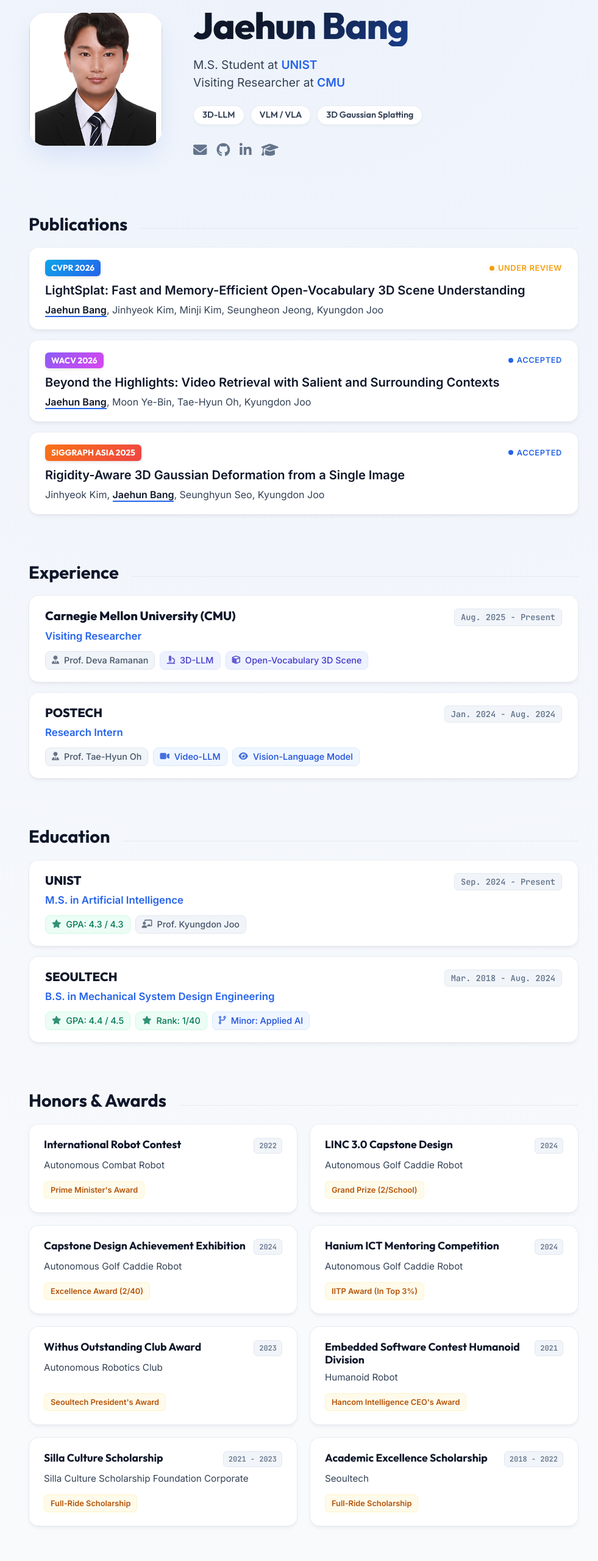
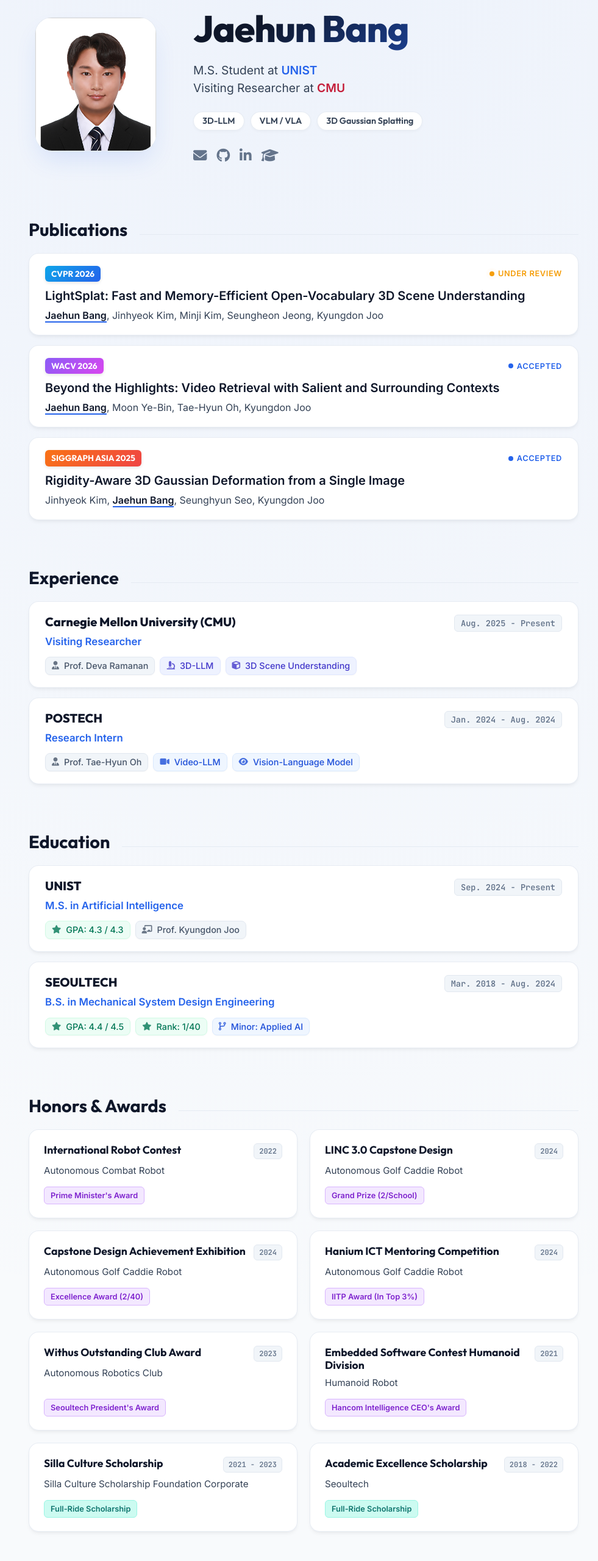
Before and after one commit to devappendCBangJ/devappendcbangj.github.io, a plain HTML site: page index.html in a window 1280 px wide. Shown: the part 120-2680 px from the top of the page at 61% size, without its empty margins (142-1123 px from the left). Drawn offline with Linux system fonts and the light colour scheme.

Commit message:
recolor badge, resize image

```diff
--- a/index.html
+++ b/index.html
@@ -28,12 +28,19 @@
             --primary: #2563eb;
             --primary-glow: rgba(37, 99, 235, 0.15);
 
-            /* Badge Colors */
+            /* Badge Colors (Standard) */
             --badge-gray-bg: #f1f5f9; --badge-gray-text: #475569; --badge-gray-border: #e2e8f0;
             --badge-blue-bg: #eff6ff; --badge-blue-text: #1d4ed8; --badge-blue-border: #dbeafe;
             --badge-indigo-bg: #eef2ff; --badge-indigo-text: #4338ca; --badge-indigo-border: #e0e7ff;
             --badge-emerald-bg: #ecfdf5; --badge-emerald-text: #047857; --badge-emerald-border: #d1fae5;
-            --badge-amber-bg: #fffbeb; --badge-amber-text: #b45309; --badge-amber-border: #fef3c7;
+
+            /* NEW Colors for specific sections */
+            /* Honors: Purple/Violet */
+            --badge-purple-bg: #f3e8ff; --badge-purple-text: #7e22ce; --badge-purple-border: #d8b4fe;
+            /* Scholarship: Teal */
+            --badge-teal-bg: #ccfbf1; --badge-teal-text: #0f766e; --badge-teal-border: #99f6e4;
+            /* Projects: Rose */
+            --badge-rose-bg: #ffe4e6; --badge-rose-text: #be123c; --badge-rose-border: #fecdd3;
 
             /* Gradients */
             --grad-cvpr: linear-gradient(135deg, #0ea5e9, #2563eb);
@@ -60,7 +67,11 @@
             --badge-blue-bg: #1e3a8a; --badge-blue-text: #bfdbfe; --badge-blue-border: #1d4ed8;
             --badge-indigo-bg: #312e81; --badge-indigo-text: #c7d2fe; --badge-indigo-border: #4338ca;
             --badge-emerald-bg: #064e3b; --badge-emerald-text: #6ee7b7; --badge-emerald-border: #059669;
-            --badge-amber-bg: #451a03; --badge-amber-text: #fcd34d; --badge-amber-border: #78350f;
+
+            /* Dark Mode New Colors */
+            --badge-purple-bg: #581c87; --badge-purple-text: #e9d5ff; --badge-purple-border: #6b21a8;
+            --badge-teal-bg: #115e59; --badge-teal-text: #99f6e4; --badge-teal-border: #134e4a;
+            --badge-rose-bg: #881337; --badge-rose-text: #fecdd3; --badge-rose-border: #9f1239;
         }
 
         * { margin: 0; padding: 0; box-sizing: border-box; transition: all 0.25s ease; }
@@ -97,10 +108,15 @@
             margin-bottom: 90px; animation: slideUp 0.8s ease-out forwards;
         }
 
-        .hero-left { position: relative; }
+        .hero-left { position: relative; display: flex; justify-content: center;}
         .hero-img {
-            width: 220px; height: 220px; border-radius: 28px;
-            object-fit: cover; border: 1px solid var(--glass-border);
+            /* Modified: Narrower width and top alignment */
+            width: 200px;
+            height: 220px;
+            border-radius: 28px;
+            object-fit: cover;
+            object-position: top center; /* Prevents top (head) cropping */
+            border: 1px solid var(--glass-border);
             box-shadow: 0 20px 40px -10px var(--primary-glow);
             background: var(--bg-body);
         }
@@ -108,13 +124,21 @@
         .hero-right { padding-top: 5px; }
         .hero-name {
             font-family: 'Outfit', sans-serif; font-size: 3.8rem; font-weight: 800;
-            line-height: 1.1; margin-bottom: 16px; letter-spacing: -0.02em;
+            /* Modified: Increased line-height and padding to prevent clipping of 'g' */
+            line-height: 1.25;
+            padding-bottom: 4px;
+            margin-bottom: 12px;
+            letter-spacing: -0.02em;
             background: linear-gradient(135deg, var(--text-main) 20%, var(--primary) 100%);
             -webkit-background-clip: text; -webkit-text-fill-color: transparent;
         }
 
         .hero-intro { font-size: 1.2rem; color: var(--text-sub); margin-bottom: 24px; }
         .hero-intro strong { color: var(--primary); font-weight: 700; }
+
+        /* New class for CMU Red */
+        .hero-intro .cmu-red { color: #C41E3A; }
+        [data-theme="dark"] .hero-intro .cmu-red { color: #ff4d6d; }
 
         .tag-container { display: flex; flex-wrap: wrap; gap: 10px; margin-bottom: 24px; }
         .tag-pill {
@@ -181,7 +205,7 @@
 
         .exp-org {
             font-family: 'Outfit', sans-serif;
-            font-size: 1.25rem; /* Matched to Pub Title */
+            font-size: 1.25rem;
             font-weight: 800;
             color: var(--text-main);
             line-height: 1.3;
@@ -248,22 +272,30 @@
         .mini-desc { font-size: 0.95rem; color: var(--text-sub); margin-bottom: 14px; flex-grow: 1; }
 
         /* Interactive Award/Project Badges */
-        .award-badge, .proj-badge {
+        .award-badge, .proj-badge, .scholar-badge {
             align-self: flex-start;
             font-size: 0.8rem; font-weight: 700;
             padding: 4px 10px; border-radius: 6px;
             cursor: default; transition: all 0.2s;
         }
 
+        /* Honors: Purple/Violet */
         .award-badge {
-            color: var(--badge-amber-text); background: var(--badge-amber-bg); border: 1px solid var(--badge-amber-border);
+            color: var(--badge-purple-text); background: var(--badge-purple-bg); border: 1px solid var(--badge-purple-border);
         }
-        .award-badge:hover { transform: translateY(-2px); box-shadow: 0 4px 6px rgba(180, 83, 9, 0.1); }
+        .award-badge:hover { transform: translateY(-2px); box-shadow: 0 4px 6px rgba(124, 58, 237, 0.15); }
 
+        /* Scholarship: Teal */
+        .scholar-badge {
+            color: var(--badge-teal-text); background: var(--badge-teal-bg); border: 1px solid var(--badge-teal-border);
+        }
+        .scholar-badge:hover { transform: translateY(-2px); box-shadow: 0 4px 6px rgba(13, 148, 136, 0.15); }
+
+        /* Projects: Rose/Red/Pink */
         .proj-badge {
-            color: var(--primary); background: var(--badge-blue-bg); border: 1px solid var(--badge-blue-border);
+            color: var(--badge-rose-text); background: var(--badge-rose-bg); border: 1px solid var(--badge-rose-border);
         }
-        .proj-badge:hover { transform: translateY(-2px); box-shadow: 0 4px 6px rgba(37, 99, 235, 0.1); }
+        .proj-badge:hover { transform: translateY(-2px); box-shadow: 0 4px 6px rgba(225, 29, 72, 0.15); }
 
         /* Animations */
         @keyframes slideUp { from { opacity: 0; transform: translateY(30px); } to { opacity: 1; transform: translateY(0); } }
@@ -272,7 +304,7 @@
         /* Responsive */
         @media (max-width: 768px) {
             .hero { grid-template-columns: 1fr; text-align: center; gap: 30px; justify-items: center; }
-            .hero-img { width: 250px; height: 250px; }
+            .hero-img { width: 220px; height: 220px; } /* Reset width for mobile if needed, or keep narrow */
             .tag-container, .social-icons { justify-content: center; }
             .grid-split { grid-template-columns: 1fr; }
             .pub-header { flex-direction: column; align-items: flex-start; gap: 8px; }
@@ -299,7 +331,7 @@
                 <div class="hero-name">Jaehun Bang</div>
                 <div class="hero-intro">
                     M.S. Student at <strong>UNIST</strong><br>
-                    Visiting Researcher at <strong>CMU</strong>
+                    Visiting Researcher at <strong class="cmu-red">CMU</strong>
                 </div>
 
                 <div class="tag-container">
@@ -382,7 +414,7 @@
                     <div class="badge-list">
                         <span class="info-pill pill-gray"><i class="fas fa-user-tie"></i> Prof. Deva Ramanan</span>
                         <span class="info-pill pill-indigo"><i class="fas fa-microscope"></i> 3D-LLM</span>
-                        <span class="info-pill pill-indigo"><i class="fas fa-cube"></i> Open-Vocabulary 3D Scene</span>
+                        <span class="info-pill pill-indigo"><i class="fas fa-cube"></i> 3D Scene Understanding</span>
                     </div>
                 </div>
 
@@ -504,7 +536,7 @@
                         <span class="year-badge">2021 - 2023</span>
                     </div>
                     <div class="mini-desc">Silla Culture Scholarship Foundation Corporate</div>
-                    <div class="award-badge">Full-Ride Scholarship</div>
+                    <div class="scholar-badge">Full-Ride Scholarship</div>
                 </div>
 
                 <div class="mini-card">
@@ -513,7 +545,7 @@
                         <span class="year-badge">2018 - 2022</span>
                     </div>
                     <div class="mini-desc">Seoultech</div>
-                    <div class="award-badge">Full-Ride Scholarship</div>
+                    <div class="scholar-badge">Full-Ride Scholarship</div>
                 </div>
 
             </div>
```
